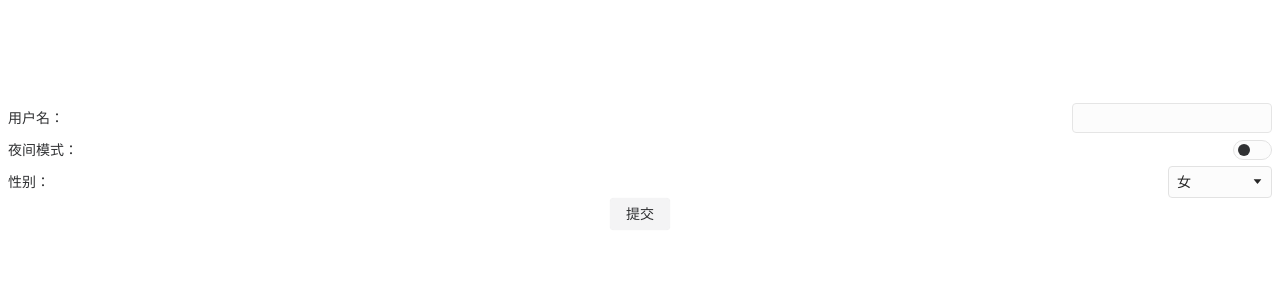
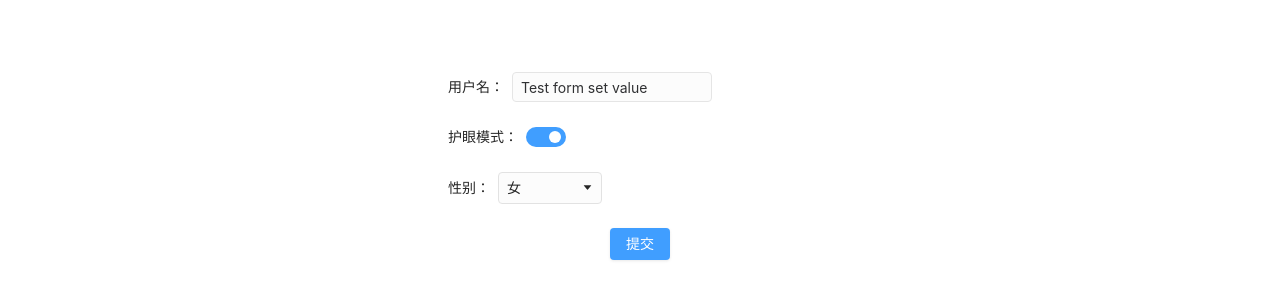
Before and after one commit to qq1350210100/react-ts-demo, a React (Create React App) app: page /setting in a window 1280 px wide. Shown: the part 234-534 px from the top of the page. Built offline with nearby package versions, Linux system fonts and the light colour scheme.

Commit message:
Update: Form related components

```diff
--- a/src/components/Button/Button.tsx
+++ b/src/components/Button/Button.tsx
@@ -2,6 +2,7 @@ import React from 'react'
 import clsx from 'clsx'
 import { makeStyles, createStyles } from '@material-ui/styles'
 import { ThemeNames, IColors, selectColor } from 'common/themeColors'
+import ButtonBase from './ButtonBase'
 import TouchRipple from '../TouchRipple'
 
 export interface IButtonProps extends React.ButtonHTMLAttributes<HTMLElement> {
@@ -28,8 +29,6 @@ const useStyles = makeStyles(
 			height: 32,
 			background: color.main,
 			padding: '4px 16px',
-			outline: 0,
-			border: 0,
 			borderRadius: 4,
 			// default背景色太浅导致阴影明显，使得轮廓看起来比较大。单独调整下阴影
 			boxShadow: `0 ${color.name === ThemeNames.DEFAULT ? '0 1px' : '1px 3px'} rgba(26,26,26,.1)`,
@@ -53,7 +52,7 @@ const _Button: React.ForwardRefRenderFunction<unknown, IButtonProps> = (props, r
 	const btnCls = clsx(classes.btn, className)
 
 	return (
-		<button
+		<ButtonBase
 			type="button"
 			{...restProps}
 			ref={ref as any}
@@ -64,7 +63,7 @@ const _Button: React.ForwardRefRenderFunction<unknown, IButtonProps> = (props, r
 		>
 			{<TouchRipple ref={rippleRef} color={color} />}
 			{children}
-		</button>
+		</ButtonBase>
 	)
 }
 
--- /dev/null
+++ b/src/components/Button/ButtonBase.tsx
@@ -0,0 +1,10 @@
+import { styled } from '@material-ui/styles'
+
+const ButtonBase = styled('button')({
+	margin: 0,
+	padding: 0,
+	border: 0, //自定义边框
+	outline: 'none' //消除默认点击蓝色边框效果
+})
+
+export default ButtonBase
--- a/src/components/Button/IconButton.tsx
+++ b/src/components/Button/IconButton.tsx
@@ -2,6 +2,7 @@ import React from 'react'
 import clsx from 'clsx'
 import { makeStyles, createStyles } from '@material-ui/styles'
 import { ThemeNames, IColors, selectColor } from 'common/themeColors'
+import ButtonBase from './ButtonBase'
 import TouchRipple from '../TouchRipple'
 
 export interface IStyleProps {
@@ -59,7 +60,8 @@ const _IconButton: React.ForwardRefRenderFunction<unknown, IIconButtonProps> = (
 	const btnCls = clsx(classes.iconBtn, className)
 
 	return (
-		<div
+		<ButtonBase
+			type="button"
 			{...restProps}
 			ref={ref as any}
 			className={btnCls}
@@ -69,7 +71,7 @@ const _IconButton: React.ForwardRefRenderFunction<unknown, IIconButtonProps> = (
 		>
 			<TouchRipple ref={rippleRef} color={color} centered timeout={500} />
 			{children}
-		</div>
+		</ButtonBase>
 	)
 }
 
--- a/src/components/Form/Form.tsx
+++ b/src/components/Form/Form.tsx
@@ -1,11 +1,18 @@
 import React from 'react'
 import { makeStyles, createStyles } from '@material-ui/styles'
 import clsx from 'clsx'
-import { IValues } from './hooks'
+import { IValues, IErrors, IError, IOnChange } from './hooks'
 
-interface IForm {
-	values: IValues
-	onChange: (value?: string, name?: string) => void
+interface IContextProps {
+	values?: IValues
+	errors?: IErrors
+	onChange: IOnChange
+	setFieldError: (error: IError) => void
+	deleteFieldError: (targetName?: string) => void
+	validateFields: (...fields: string[]) => Promise<void>
+}
+
+interface IForm extends IContextProps {
 	getFieldValue?: (name: string) => void
 	setFieldsValue?: (newValues: IValues) => void
 }
@@ -30,7 +37,12 @@ const useStyles = makeStyles(
 	})
 )
 
-const defaultCtx = { values: {}, onChange() {} }
+const defaultCtx: IContextProps = {
+	onChange() {},
+	validateFields: async () => {},
+	setFieldError() {},
+	deleteFieldError() {}
+}
 
 export const FormContext = React.createContext(defaultCtx)
 
@@ -38,8 +50,15 @@ const Form: React.FC<IFormProps> = props => {
 	const {
 		children,
 		className,
-		form: { values, onChange = () => {} } = {},
 		onValuesChange = () => {},
+		form: {
+			values,
+			errors = [],
+			onChange = () => {},
+			validateFields = async () => {},
+			setFieldError = () => {},
+			deleteFieldError = () => {}
+		} = {},
 		...restProps
 	} = props
 
@@ -54,8 +73,12 @@ const Form: React.FC<IFormProps> = props => {
 	return (
 		<FormContext.Provider
 			value={{
-				values: values ?? {},
-				onChange
+				values,
+				errors,
+				onChange,
+				validateFields,
+				setFieldError,
+				deleteFieldError
 			}}
 		>
 			<form {...restProps} className={formCls}>
--- a/src/components/Form/FormItem.tsx
+++ b/src/components/Form/FormItem.tsx
@@ -2,26 +2,30 @@ import React from 'react'
 import { makeStyles, createStyles } from '@material-ui/styles'
 import clsx from 'clsx'
 import { FormContext } from './Form'
+import { IOnChange } from './hooks'
+
+export interface IValidateCB {
+	(desc: string): void
+}
 
 const useStyles = makeStyles(
 	createStyles({
 		root: {
+			position: 'relative',
 			boxSizing: 'border-box',
 			display: 'flex',
-			justifyContent: 'space-between',
 			alignItems: 'center',
 			width: '100%',
-			'&>span': {
-				display: 'flex',
-				alignItems: 'center',
-				justifyContent: 'space-between',
-				width: '100%',
-				height: 32,
-				color: '#303133',
-				overflow: 'hidden'
-			}
+			padding: 0,
+			marginBottom: 24,
+		},
+		labelText: {
+			marginRight: 8
 		},
 		tip: {
+			position: 'absolute',
+			top: 0,
+			left: 0,
 			color: '#ff4d4f',
 			opacity: 0,
 			transform: 'translateX(120px)',
@@ -41,18 +45,35 @@ const useStyles = makeStyles(
 )
 
 interface IFormItemProps extends React.HTMLAttributes<HTMLLabelElement> {
-	children?: any
 	className?: string
 	label?: string
 	name?: string
+	validator?: (value?: string | boolean, callback?: IValidateCB) => Promise<void>
 }
 
 const FormItem: React.FC<IFormItemProps> = props => {
-	const { children, className, label, name } = props
+	const { children, className, label, name, validator } = props
 
 	const ctxProps = React.useContext(FormContext)
-	const { values, onChange } = ctxProps
+	const { values = {}, errors = [], onChange, setFieldError, deleteFieldError } = ctxProps
+
 	const value: string | boolean = name ? values[name] : undefined
+	const error = errors.find(err => err.name === name)
+
+	const callback: IValidateCB = desc => {
+		if (name) {
+			if (desc) {
+				setFieldError({ name, desc })
+			} else {
+				deleteFieldError(name)
+			}
+		}
+	}
+
+	const onChangeAndValidate: IOnChange = (value, name) => {
+		validator && validator(value, callback)
+		return onChange(value, name)
+	}
 
 	const classes = useStyles()
 
@@ -60,14 +81,12 @@ const FormItem: React.FC<IFormItemProps> = props => {
 
 	return (
 		<label className={formItemCls}>
-			{label && (
-				<span>
-					{label}：{<span className={classes.tip}></span>}
-				</span>
-			)}
-			{React.Children.map(children, (child: JSX.Element) => {
-				return React.cloneElement(child, { value, onChange, name })
+			{label && <span className={classes.labelText}>{label}：</span>}
+			{React.Children.map(children as any, (child: JSX.Element) => {
+				const newProps = { value, name, onChange: onChangeAndValidate }
+				return React.cloneElement(child, newProps)
 			})}
+			{<span className={classes.tip}>{error?.desc}</span>}
 		</label>
 	)
 }
--- a/src/components/Form/hooks.tsx
+++ b/src/components/Form/hooks.tsx
@@ -1,15 +1,25 @@
 import React from 'react'
 
 export interface IValues {
-	(key: string): string | boolean | undefined
+	(key?: string): string | boolean | undefined
 }
 
-export type IErrors = string[]
+export interface IError {
+	name: string
+	desc: string
+}
+
+export type IErrors = IError[]
+
+export interface IOnChange {
+	(value?: string, name?: string): void
+}
 
 export const useForm = () => {
 	const [values, setValues] = React.useState<IValues>({} as IValues)
+	const [errors, setErrors] = React.useState<IErrors>([])
 
-	const onChange = (value?: string, name?: string) => {
+	const onChange: IOnChange = (value, name) => {
 		if (name) {
 			setValues(prev => ({
 				...prev,
@@ -33,6 +43,14 @@ export const useForm = () => {
 		}))
 	}
 
+	const validateFields = async (...fields: string[]) => {
+		if (fields.length === 0) {
+			console.log('validate all')
+		} else {
+			console.log('fields', fields)
+		}
+	}
+
 	const submit = (): Promise<IValues | IErrors> =>
 		new Promise((resolve, reject) => {
 			if (true) {
@@ -42,5 +60,27 @@ export const useForm = () => {
 			}
 		})
 
-	return { values, submit, onChange, getFieldValue, setFieldsValue }
+	const setFieldError = (newError: IError) => {
+		setErrors(prev => [...prev, newError])
+	}
+
+	const deleteFieldError = (targetName?: string) => {
+		if (targetName) {
+			setErrors(prev => prev.filter(err => err.name !== targetName))
+		} else {
+			setErrors([])
+		}
+	}
+
+	return {
+		onChange,
+		values,
+		errors,
+		setFieldError,
+		deleteFieldError,
+		submit,
+		getFieldValue,
+		setFieldsValue,
+		validateFields
+	}
 }
--- a/src/components/Select/Option.tsx
+++ b/src/components/Select/Option.tsx
@@ -28,7 +28,6 @@ const useStyles = makeStyles({
 		height: 32,
 		borderRadius: 4,
 		paddingLeft: 8,
-		margin: '4px 0',
 		transition: 'color 100ms',
 
 		'&:hover': {
--- a/src/components/Select/Select.tsx
+++ b/src/components/Select/Select.tsx
@@ -63,7 +63,7 @@ const useStyles = makeStyles(
 			overflow: 'hidden',
 			zIndex: dropVisible ? 999 : -1,
 			opacity: dropVisible ? 1 : 0,
-			transformOrigin: '0 0'
+			transformOrigin: '50% 0'
 		}),
 		currentSelected: ({ color }: IStyleProps) => ({
 			color: color.main,
--- a/src/components/Switch/index.tsx
+++ b/src/components/Switch/index.tsx
@@ -2,6 +2,7 @@ import React from 'react'
 import { makeStyles, createStyles } from '@material-ui/styles'
 import clsx from 'clsx'
 import { ThemeNames, IColors, selectColor } from 'common/themeColors'
+import ButtonBase from '../Button/ButtonBase'
 
 interface ISwitchProps {
 	className?: string
@@ -22,22 +23,13 @@ interface IStyleProps {
 
 const useStyles = makeStyles(
 	createStyles({
-		root: {
+		root: ({ checked, color, disabled }: IStyleProps) => ({
 			display: 'flex',
 			justifyContent: 'space-between',
 			alignItems: 'center',
 			width: 40,
 			height: 20,
-			position: 'relative'
-		},
-		checkbox: {
-			display: 'none'
-		},
-		switch: ({ checked, color, disabled }: IStyleProps) => ({
-			display: 'flex',
-			alignItems: 'center',
-			width: '100%',
-			height: '100%',
+			position: 'relative',
 			background: checked ? color.main : '#fcfcfc',
 			paddingLeft: 4,
 			paddingRight: 4,
@@ -45,14 +37,21 @@ const useStyles = makeStyles(
 			border: checked ? 'rgba(0,0,0,0)' : '1px solid #e2e2e2',
 			opacity: disabled ? 0.5 : 1,
 			cursor: disabled ? 'not-allowed' : 'pointer',
-			transition: 'border .2s, background .2s'
+			transition: 'border .2s, background .2s',
+
+			'&>div': {
+				display: 'flex',
+				alignItems: 'center',
+				width: '100%',
+				height: '100%'
+			}
 		}),
 		button: ({ checked }: IStyleProps) => ({
 			width: 12,
 			height: 12,
 			borderRadius: '50%',
 			background: checked ? '#fff' : '#303133',
-			transform: checked ? 'translateX(17px)' : 'none',
+			transform: checked ? 'translateX(19px)' : 'none',
 			transition: 'transform .2s, background .2s'
 		})
 	})
@@ -65,7 +64,7 @@ const Switch: React.FC<ISwitchProps> = props => {
 		disabled = false,
 		defaultChecked = false,
 		name,
-		value = defaultChecked,
+		value = false,
 		onChange = () => {},
 		...restProps
 	} = props
@@ -81,14 +80,12 @@ const Switch: React.FC<ISwitchProps> = props => {
 
 	const handleToggle = React.useCallback(() => {
 		if (!disabled) {
-			setChecked(prev => !prev)
+			onChange(!checked, name)
+			setChecked(prev => {
+				return !prev
+			})
 		}
-	}, [disabled])
-
-	const handleChange = React.useCallback(e => {
-		const nextChecked = !e.target.checked
-		onChange(nextChecked, name)
-	}, [onChange, name])
+	}, [disabled, onChange, checked, name])
 
 	React.useEffect(() => {
 		setChecked(value)
@@ -97,18 +94,11 @@ const Switch: React.FC<ISwitchProps> = props => {
 	const switchCls = clsx(classes.root, className)
 
 	return (
-		<div {...restProps} className={switchCls}>
-			<div className={classes.switch} onClick={handleToggle}>
+		<ButtonBase type="button" {...restProps} className={switchCls}>
+			<div onClick={handleToggle}>
 				<span className={classes.button}></span>
 			</div>
-			<input
-				className={classes.checkbox}
-				type="checkbox"
-				name={name}
-				checked={checked}
-				onChange={handleChange}
-			/>
-		</div>
+		</ButtonBase>
 	)
 }
 
--- a/src/containers/App/index.tsx
+++ b/src/containers/App/index.tsx
@@ -45,7 +45,9 @@ const useStyles = makeStyles(
 			// padding: 8,
 			borderRight: '1px solid #f1f1f1'
 		},
-		form: {}
+		form: {
+			maxWidth: 400,
+		}
 	})
 )
 
@@ -177,9 +179,18 @@ const App: React.FC<IAppProps> = () => {
 		setVisible(prev => !prev)
 	}
 
+	const validateRequred = async (value, callback) => {
+		console.log('validate: ', value);
+		if (!value) {
+			callback('必填！')
+		} else {
+			callback()
+		}
+	}
+
 	React.useEffect(() => {
 		setTimeout(() => {
-			form.setFieldsValue({ select: 'female' })
+			form.setFieldsValue({ input: 'Test form set value', select: 'female', switch: true })
 		}, 3000)
 	}, [])
 
@@ -254,10 +265,10 @@ const App: React.FC<IAppProps> = () => {
 			</Select> */}
 
 			<Form className={classes.form} form={form} onValuesChange={handleFormChange}>
-				<Form.Item name="input" label="用户名">
+				<Form.Item name="input" label="用户名" validator={validateRequred}>
 					<Input />
 				</Form.Item>
-				<Form.Item name="switch" label="夜间模式">
+				<Form.Item name="switch" label="护眼模式">
 					<Switch />
 				</Form.Item>
 				<Form.Item name="select" label="性别">
@@ -267,7 +278,7 @@ const App: React.FC<IAppProps> = () => {
 						<Select.Option value="female">女</Select.Option>
 					</Select>
 				</Form.Item>
-				<Button onClick={handleClick}>提交</Button>
+				<Button color="primary" onClick={handleClick}>提交</Button>
 			</Form>
 		</div>
 	)
```
